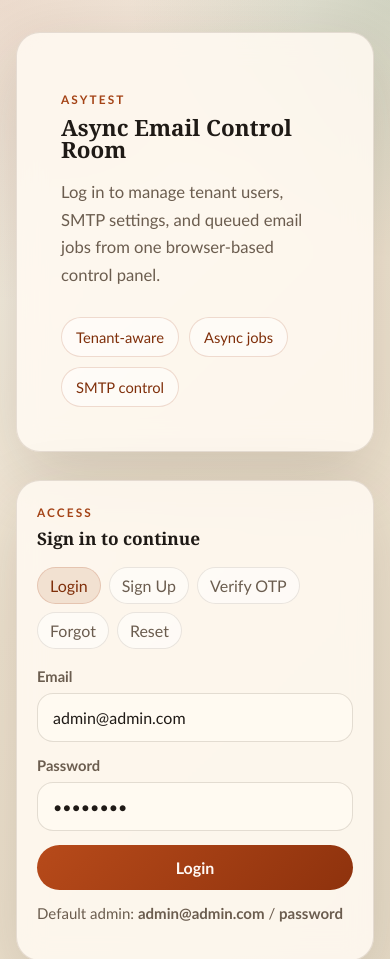
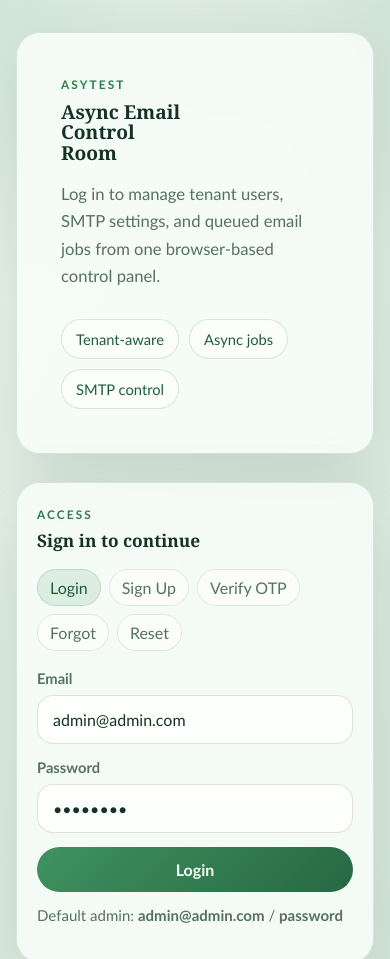
Before and after one commit to latifurrahmanlemon/AsyTest, a website: page public/index.html in a window 390 px wide. Shown: the top 959 px of the page. Drawn offline with Linux system fonts and the light colour scheme.

Commit message:
correction the text style

```diff
--- a/public/styles.css
+++ b/public/styles.css
@@ -1,16 +1,16 @@
 :root {
-  --bg: #f4efe4;
-  --bg-strong: #e2d3bb;
-  --surface: rgba(255, 250, 241, 0.86);
-  --surface-strong: #fffaf1;
-  --text: #1f1a16;
-  --muted: #6b5d4f;
-  --line: rgba(84, 62, 43, 0.14);
-  --accent: #a44316;
-  --accent-dark: #7f2f0a;
+  --bg: #edf5ef;
+  --bg-strong: #cfe3d4;
+  --surface: rgba(248, 253, 249, 0.88);
+  --surface-strong: #fcfffc;
+  --text: #163126;
+  --muted: #567062;
+  --line: rgba(41, 87, 63, 0.14);
+  --accent: #2f7a4e;
+  --accent-dark: #1f5d39;
   --danger: #8d1f2c;
   --success: #215c3e;
-  --shadow: 0 24px 70px rgba(51, 35, 17, 0.16);
+  --shadow: 0 24px 70px rgba(24, 56, 37, 0.14);
   --radius: 24px;
 }
 
@@ -28,9 +28,9 @@ body {
   font-family: "Avenir Next", "Trebuchet MS", "Segoe UI", sans-serif;
   color: var(--text);
   background:
-    radial-gradient(circle at top left, rgba(164, 67, 22, 0.14), transparent 28%),
-    radial-gradient(circle at top right, rgba(33, 92, 62, 0.16), transparent 24%),
-    linear-gradient(135deg, #f8f4eb 0%, #efe3d0 45%, #e7dcc8 100%);
+    radial-gradient(circle at top left, rgba(47, 122, 78, 0.16), transparent 28%),
+    radial-gradient(circle at top right, rgba(94, 145, 112, 0.16), transparent 24%),
+    linear-gradient(135deg, #f3faf4 0%, #e1efe4 45%, #d7e7db 100%);
 }
 
 .shell {
@@ -81,9 +81,10 @@ h3 {
 }
 
 h1 {
-  font-size: clamp(1.4rem, 2.35vw, 2.15rem);
-  max-width: none;
-  white-space: nowrap;
+  font-size: clamp(1.2rem, 2vw, 1.85rem);
+  max-width: 12ch;
+  white-space: normal;
+  line-height: 1.06;
 }
 
 h2 {
@@ -117,7 +118,7 @@ h3 {
 .hero__chips span {
   display: inline-flex;
   align-items: center;
-  border: 1px solid rgba(164, 67, 22, 0.18);
+  border: 1px solid rgba(47, 122, 78, 0.18);
   border-radius: 999px;
   padding: 10px 14px;
   background: rgba(255, 255, 255, 0.52);
@@ -153,9 +154,9 @@ h3 {
 }
 
 .switcher.is-active {
-  background: rgba(164, 67, 22, 0.12);
+  background: rgba(47, 122, 78, 0.12);
   color: var(--accent-dark);
-  border-color: rgba(164, 67, 22, 0.18);
+  border-color: rgba(47, 122, 78, 0.18);
 }
 
 .panel__header {
@@ -200,8 +201,8 @@ select {
 input:focus,
 textarea:focus,
 select:focus {
-  border-color: rgba(164, 67, 22, 0.52);
-  box-shadow: 0 0 0 4px rgba(164, 67, 22, 0.1);
+  border-color: rgba(47, 122, 78, 0.52);
+  box-shadow: 0 0 0 4px rgba(47, 122, 78, 0.1);
 }
 
 textarea {
@@ -242,8 +243,8 @@ textarea {
 }
 
 .button--primary {
-  background: linear-gradient(135deg, #b74a1a, #8e320d);
-  color: #fff9f5;
+  background: linear-gradient(135deg, #3f925f, #276844);
+  color: #f5fff8;
 }
 
 .button--ghost {
```
